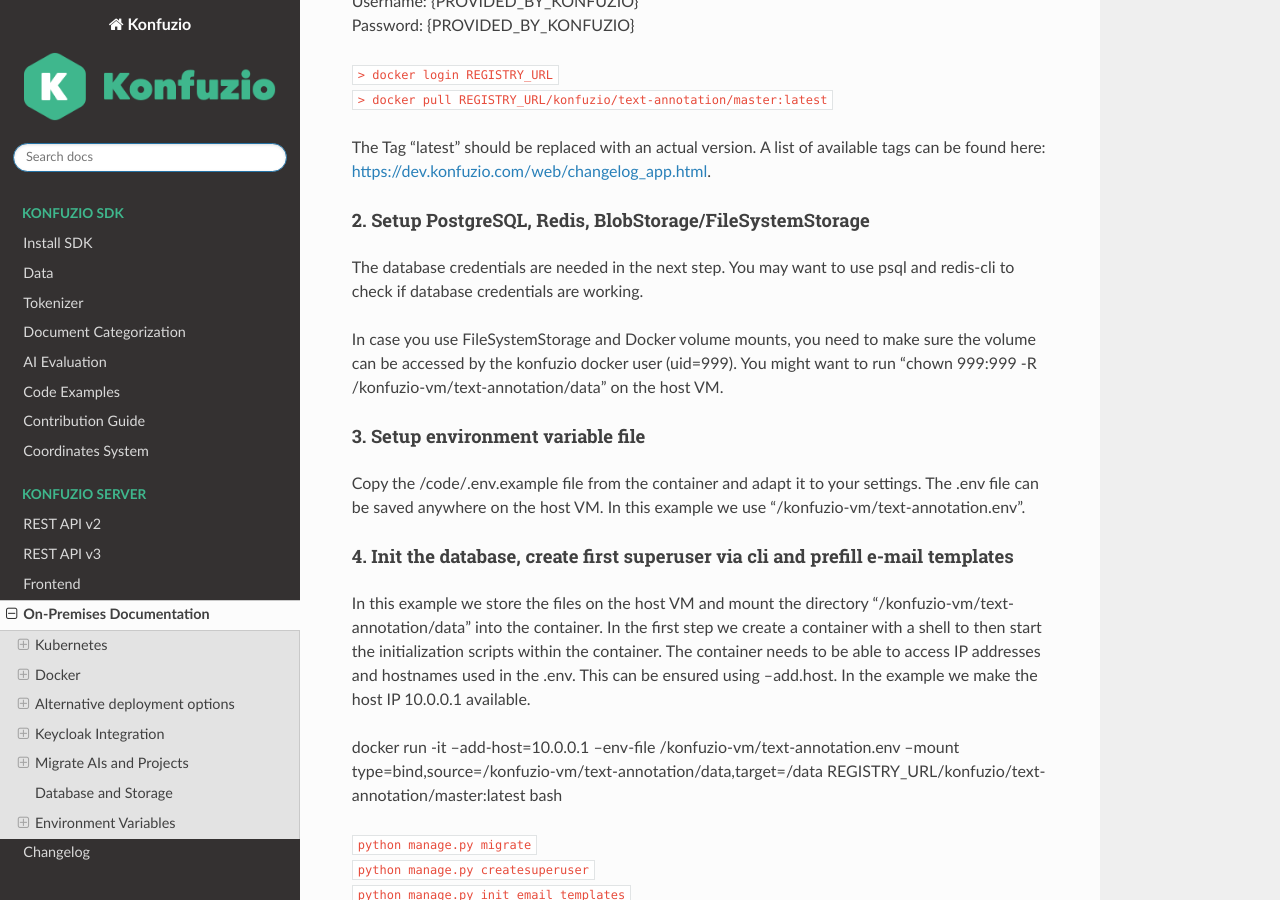
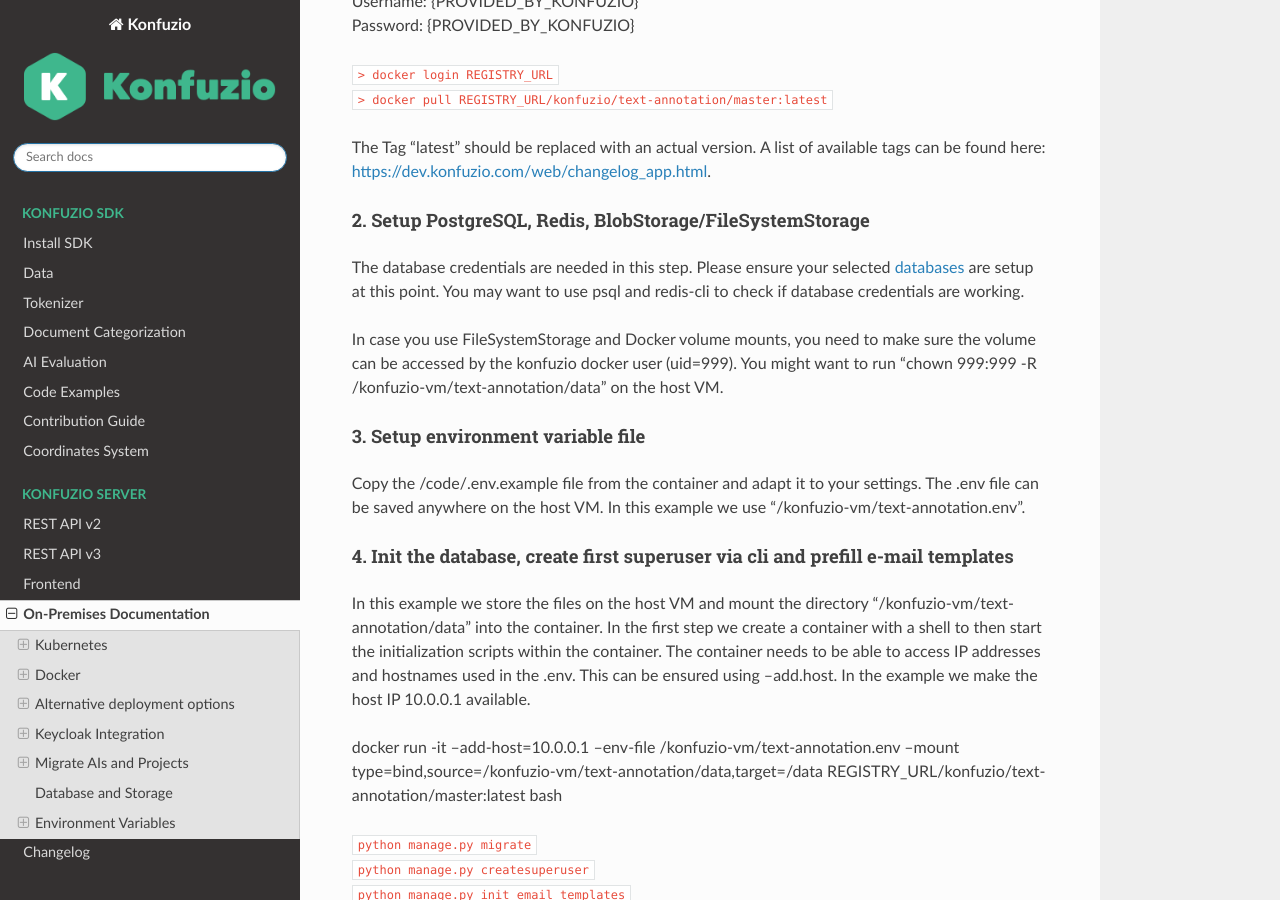
Before and after one commit to konfuzio-ai/konfuzio-sdk, a Sphinx documentation site: the page built from docs/web/on_premises.md, in a window 1280 px wide and 900 px high, scrolled down 5590 px. Built offline with Sphinx 7.4.7 and the Read the Docs theme 2.0.0, drawn with Linux system fonts in a browser that asks for light colours; some of the changed text lies outside the part shown.

Commit message:
Update on_premises.md

```diff
--- a/docs/web/on_premises.md
+++ b/docs/web/on_premises.md
@@ -274,7 +274,7 @@
 The Tag "latest" should be replaced with an actual version. A list of available tags can be found here: https://dev.konfuzio.com/web/changelog_app.html.
 
 #### 2. Setup PostgreSQL, Redis, BlobStorage/FileSystemStorage
-The database credentials are needed in the next step. You may want to use psql and redis-cli to check if database credentials are working.
+The database credentials are needed in this step. Please ensure your selected [databases](/web/on_premises.html#database-and-storage) are setup at this point. You may want to use psql and redis-cli to check if database credentials are working.
 
 In case you use FileSystemStorage and Docker volume mounts, you need to make sure the volume can be accessed by the konfuzio docker user (uid=999). You might want to run "chown 999:999 -R /konfuzio-vm/text-annotation/data" on the host VM.
 
@@ -490,7 +490,7 @@
 | --- | --- | --- | --- |
 | [Postgres](https://www.postgresql.org/) | Latest Stable | PostgreSQL 11 and higher| Managed (Cloud) Service, VM Installation, Docker, In-Cluster* |
 | [Redis](https://redis.io/) | Latest Stable | Redis 5 and higher | Managed (Cloud) Service, VM Installation, Docker, In-Cluster* |
-| Blob Storage | Latest Stable | All with activ support | Filesystem, S3-compatible Storage (e.g. [Amazon S3(https://aws.amazon.com/s3/), [Azure Blob Storage](https://azure.microsoft.com/en-us/products/storage/blobs/) |
+| Blob Storage | Latest Stable | All with activ support | Filesystem, S3-compatible Storage (e.g. [Amazon S3](https://aws.amazon.com/s3/), [Azure Blob Storage](https://azure.microsoft.com/en-us/products/storage/blobs/) |
 
 \*If you use [Kubernetes Deployment](/web/on_premises.html#kubernetes) you can choose the 'in-Cluster' option for Postgres and Redis.
 
```
